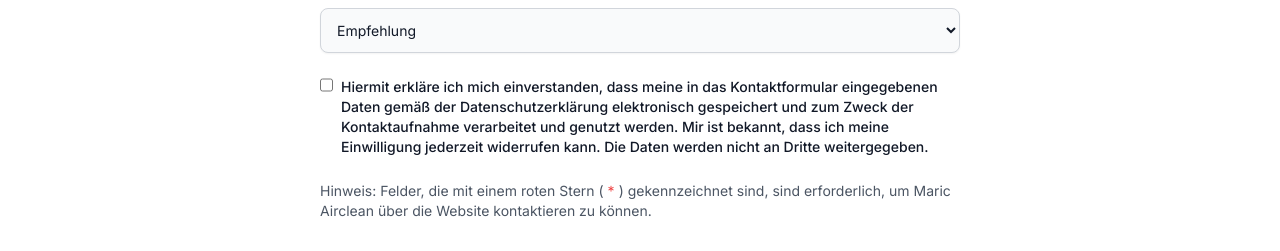
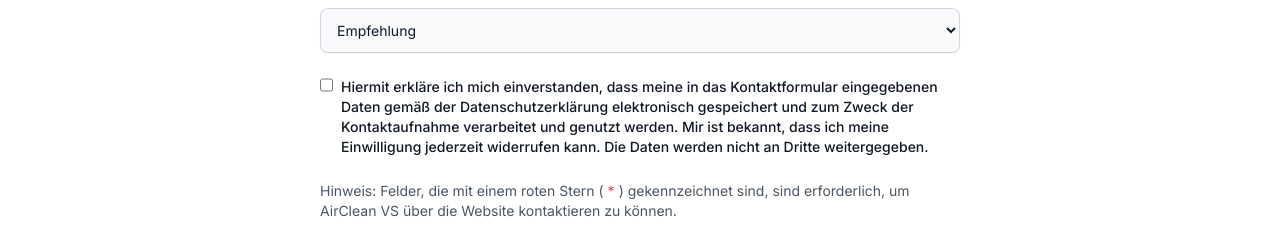
Before and after one commit to DevBerkcan/Air.Clean.Setec, a Next.js app: page /angebot-einholen in a window 1280 px wide. Shown: the part 1434-1685 px from the top of the page. Built offline with nearby package versions, Linux system fonts and the light colour scheme.

Commit message:
Change wrong site name

```diff
--- a/src/pages/angebot-einholen.tsx
+++ b/src/pages/angebot-einholen.tsx
@@ -53,7 +53,7 @@ export default function ReuqestOffer() {
       axios.post('/api/request-offer', formData, {
         headers: { 'content-type': 'multipart/form-data' }
       }).then(() => {
-        showAlert('Ihr Angebot wurde erfolgreich an uns gesendet, wir werden Ihnen so schnell wie möglich antworten.', 'success')
+        showAlert('Ihr Anfrage wurde erfolgreich an uns gesendet, wir werden Ihnen so schnell wie möglich antworten.', 'success')
       }).catch((e) => {
         console.log(e)
         showAlert('Fehler beim Senden. Bitte versuchen Sie es erneut.', 'error')
@@ -367,7 +367,7 @@ export default function ReuqestOffer() {
                   </label>
                 </div>
 
-                <p className="mt-6 text-sm text-gray-600">Hinweis: Felder, die mit einem roten Stern (<RequiredStar />) gekennzeichnet sind, sind erforderlich, um Maric Airclean über die Website kontaktieren zu können.</p>
+                <p className="mt-6 text-sm text-gray-600">Hinweis: Felder, die mit einem roten Stern (<RequiredStar />) gekennzeichnet sind, sind erforderlich, um AirClean VS über die Website kontaktieren zu können.</p>
 
                 <button
                   type="submit"
```
